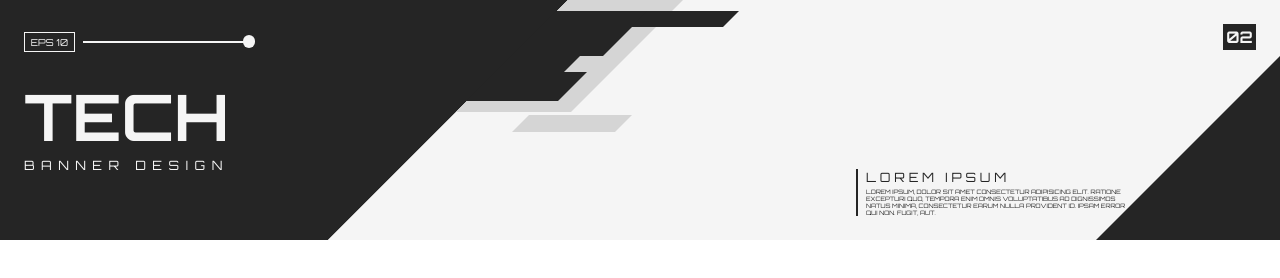
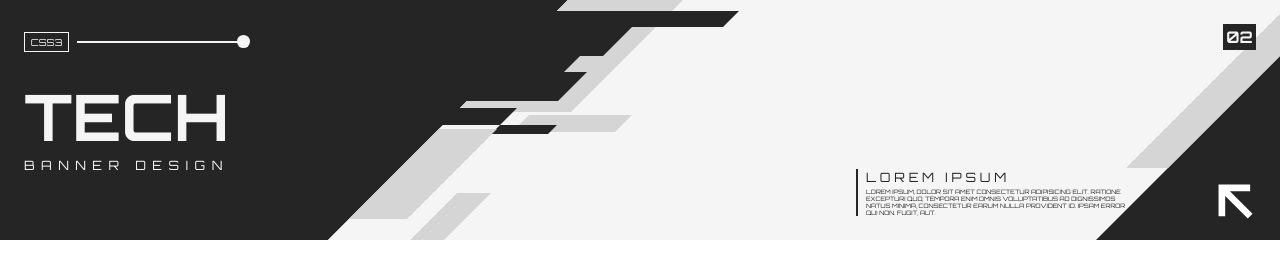
Before and after one commit to rodrigoandregg/futuristic-style-banner, a website: page index.html in a window 1280 px wide. Drawn offline with Linux system fonts and the light colour scheme.

Commit message:
add particles to bg

```diff
--- a/index.html
+++ b/index.html
@@ -17,14 +17,23 @@
         <div class="bg__piece">
           <div class="bg__particle"></div>
         </div>
-        <div class="bg__piece"></div>
+        <div class="bg__piece">
+          <div class="bg__particle"></div>
+        </div>
       </div>
-      <div class="bg__item"></div>
+      <div class="bg__item">
+        <div class="bg__icon">
+          <svg xmlns="http://www.w3.org/2000/svg" viewBox="0 0 24 24" style="fill: #ffffff;">
+            <path d="M11 8.414V18h2V8.414l4.293 4.293 1.414-1.414L12 4.586l-6.707 6.707 1.414 1.414z" class="bg__arrow">
+            </path>
+          </svg>
+        </div>
+      </div>
     </div>
     <div class="header__wrapper">
       <div class="header__left">
         <div class="header__label">
-          <span class="header__trade">eps 10</span>
+          <span class="header__trade">CSS3</span>
           <div class="header__line"></div>
         </div>
         <div class="header__headings">
--- a/style.scss
+++ b/style.scss
@@ -180,6 +180,16 @@
       background-color: var(--dark);
       margin-right: -10em;
       position: relative;
+
+      &::before {
+        content: "";
+        position: absolute;
+        background-color: var(--gray);
+        left: -10%;
+        top: 0%;
+        height: 70%;
+        width: 10%;
+      }
     }
   }
 
@@ -204,9 +214,8 @@
         bottom: -18%;
       }
     }
-  }
 
-  &__particle {
+    &:nth-child(1) > .bg__particle {
       background-color: var(--dark);
       width: 80%;
       height: 80%;
@@ -234,4 +243,67 @@
         top: 0;
       }
     }
+
+    &:nth-child(2) {
+      background-color: transparent;
+      position: relative;
+      display: flex;
+      align-items: start;
+
+      &::before {
+        content: "";
+        position: absolute;
+        background-color: var(--gray);
+        width: 30%;
+        height: 60%;
+        right: -1px;
+        bottom: -18%;
       }
+
+      &::after {
+        content: "";
+        position: absolute;
+        background-color: var(--gray);
+        width: 50%;
+        height: 80%;
+        top: 1px;
+      }
+    }
+
+    &:nth-child(2) > .bg__particle {
+      background-color: var(--dark);
+      width: 50%;
+      height: 15%;
+      position: relative;
+      display: flex;
+      margin-left: -1px;
+      margin-top: -17%;
+
+      &::before {
+        content: "";
+        background-color: var(--dark);
+        width: 100%;
+        height: 50%;
+        position: absolute;
+        right: -100%;
+        bottom: -50%;
+      }
+    }
+  }
+
+  &__icon {
+    width: 5em;
+    height: 5em;
+    background-color: transparent;
+    position: absolute;
+    bottom: -1%;
+    left: 15%;
+    transform: skew(45deg) rotate(-45deg);
+    display: flex;
+  }
+
+  &__arrow {
+    width: 100%;
+    height: 100%;
+  }
+}
```
Also changed, not shown: style.css, 1 other file. Lines whose indentation alone changed are shown as unchanged.
